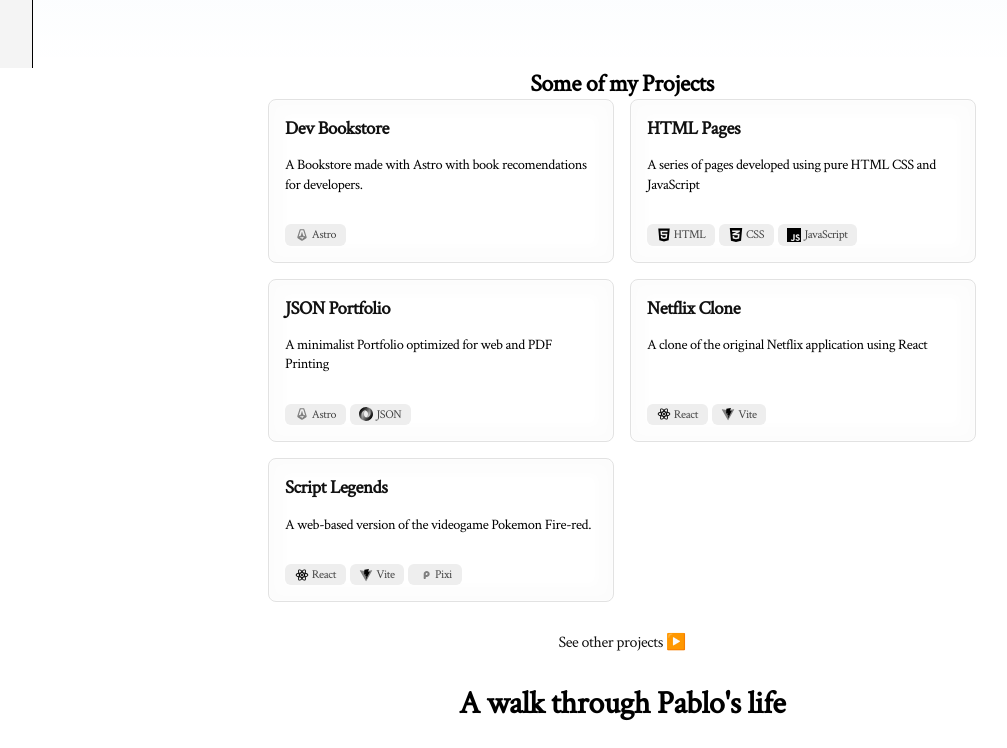
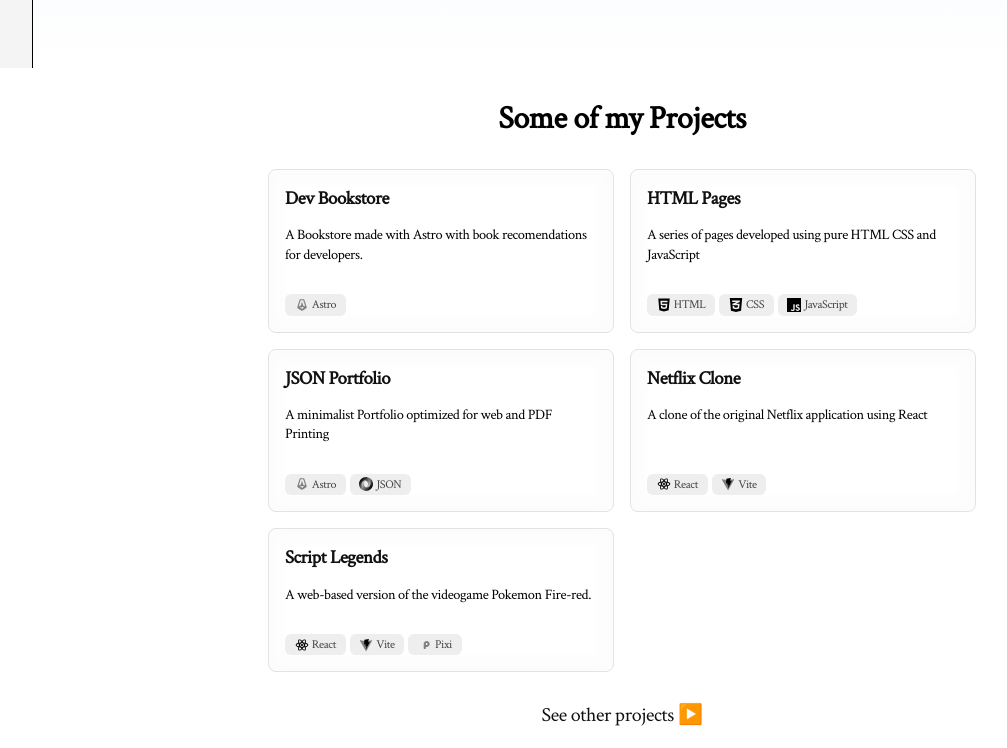
Before and after one commit to PabloRius/Portfolio, an Astro site: page / in a window 1280 px wide. Shown: the part 732-1480 px from the top of the page, without its empty margins (68-1075 px from the left). Built offline with nearby package versions, Linux system fonts and the light colour scheme; Astro itself is replaced by a stand-in of ours.

Commit message:
Style section title

```diff
--- a/src/components/sections/Projects.astro
+++ b/src/components/sections/Projects.astro
@@ -33,6 +33,11 @@
     flex-direction: column;
     align-items: center;
   }
+  h2 {
+    margin: 30px auto;
+    width: max-content;
+    font-size: 32px;
+  }
   ul {
     display: grid;
     width: 60%;
@@ -42,6 +47,7 @@
   section > a {
     margin: 30px 0 0 0;
     color: #111;
+    font-size: 20px;
     &:hover {
       text-decoration: underline;
     }
```
